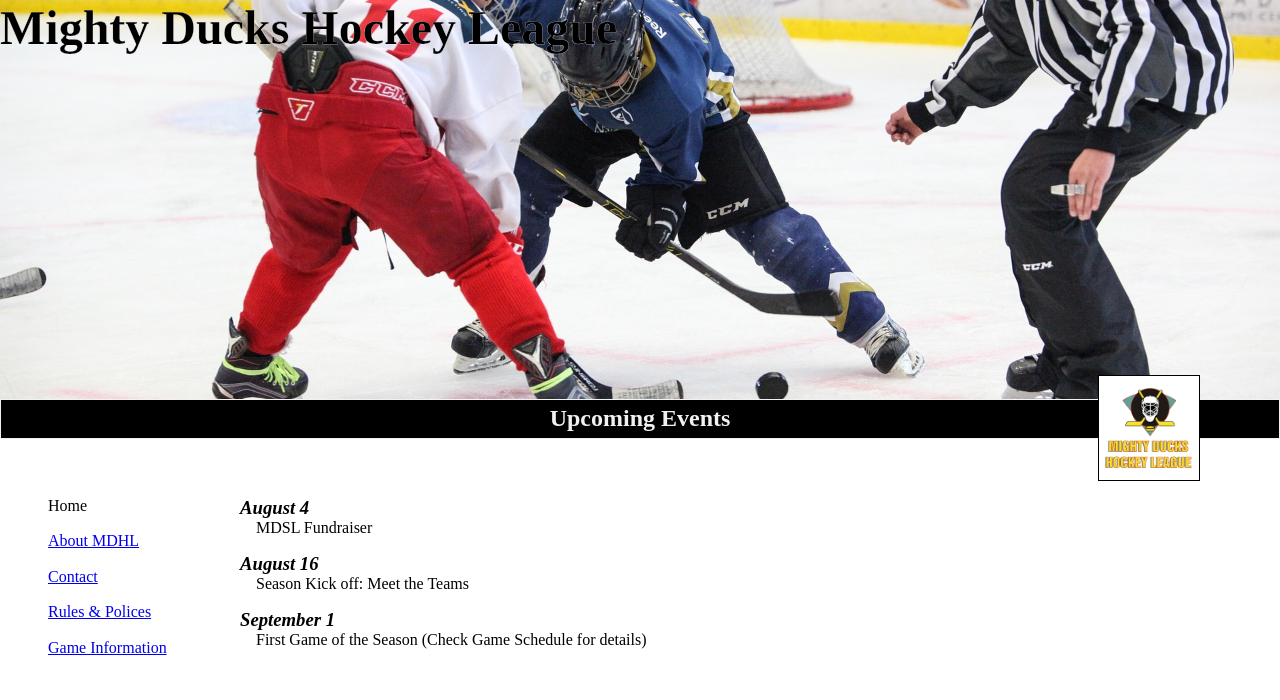
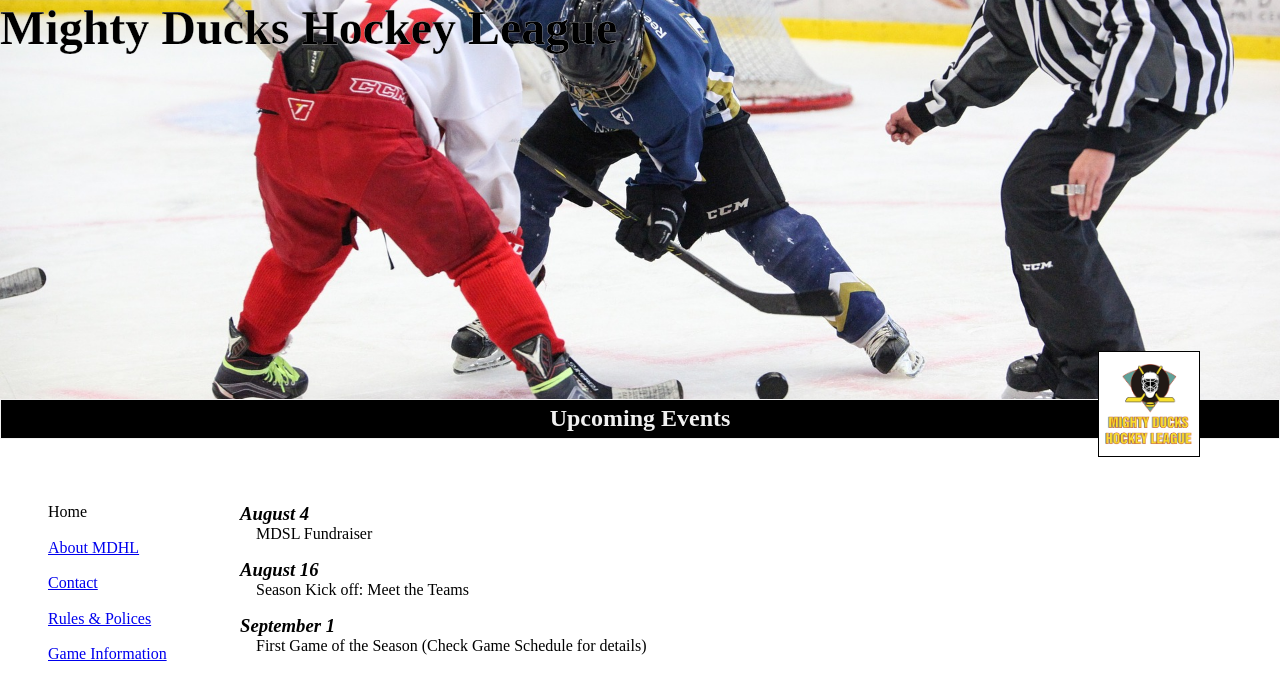
Before and after one commit to Rochius/task3_design1, a plain HTML site: page index.html in a window 1280 px wide. Drawn offline with Linux system fonts and the light colour scheme.

Commit message:
:bug: Fix: Logo position modified.

```diff
--- a/styles/mdhl_1.css
+++ b/styles/mdhl_1.css
@@ -8,10 +8,13 @@ body{
     background-color: #ffffff;
 }
 
+header{
+    position: relative;
+}
+
 .title{
     font-size: 3rem;
     margin-bottom: -3.5rem;
-    /* text-shadow: 0 0 3px white; */
     -webkit-text-stroke: 0.25px white;
 }
 
@@ -22,7 +25,6 @@ body{
     background-size: cover;
     background-position: 0 -18rem;
     background-repeat: no-repeat;
-    /* transform: scaleX(-1); */
 }
 
 .subtitle{
@@ -42,7 +44,9 @@ body{
 .logo{
     display: flex;
     justify-content: flex-end;
-    margin-top: -4rem;
+    position: absolute;
+    top: 80%;
+    right: 0;
 }
 
 .logo > img{
@@ -57,7 +61,7 @@ body{
     width: 100vw;
     display: flex;
     justify-content: space-between;
-    margin-top: 1rem;
+    margin-top: 4rem;
 }
 
 .sideBar{
```
